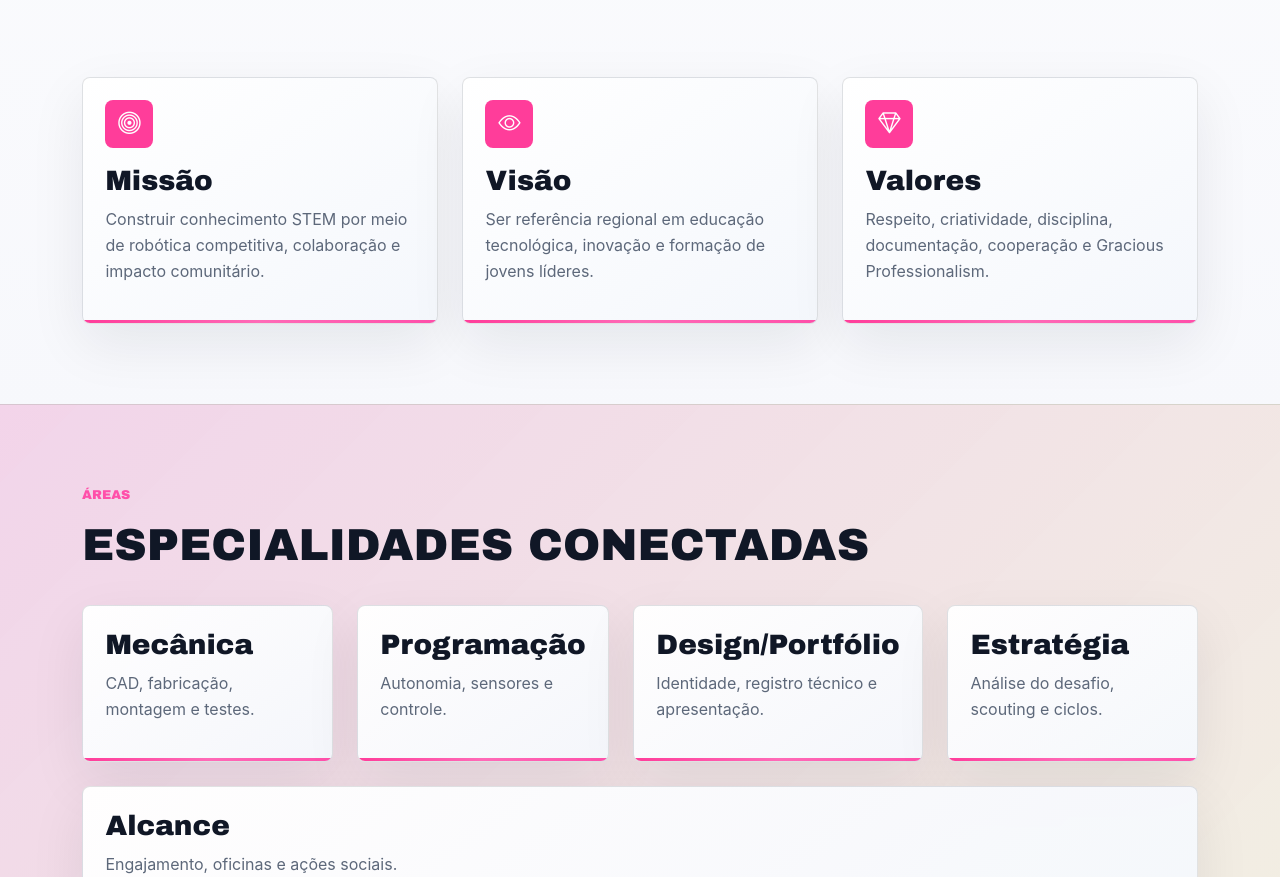
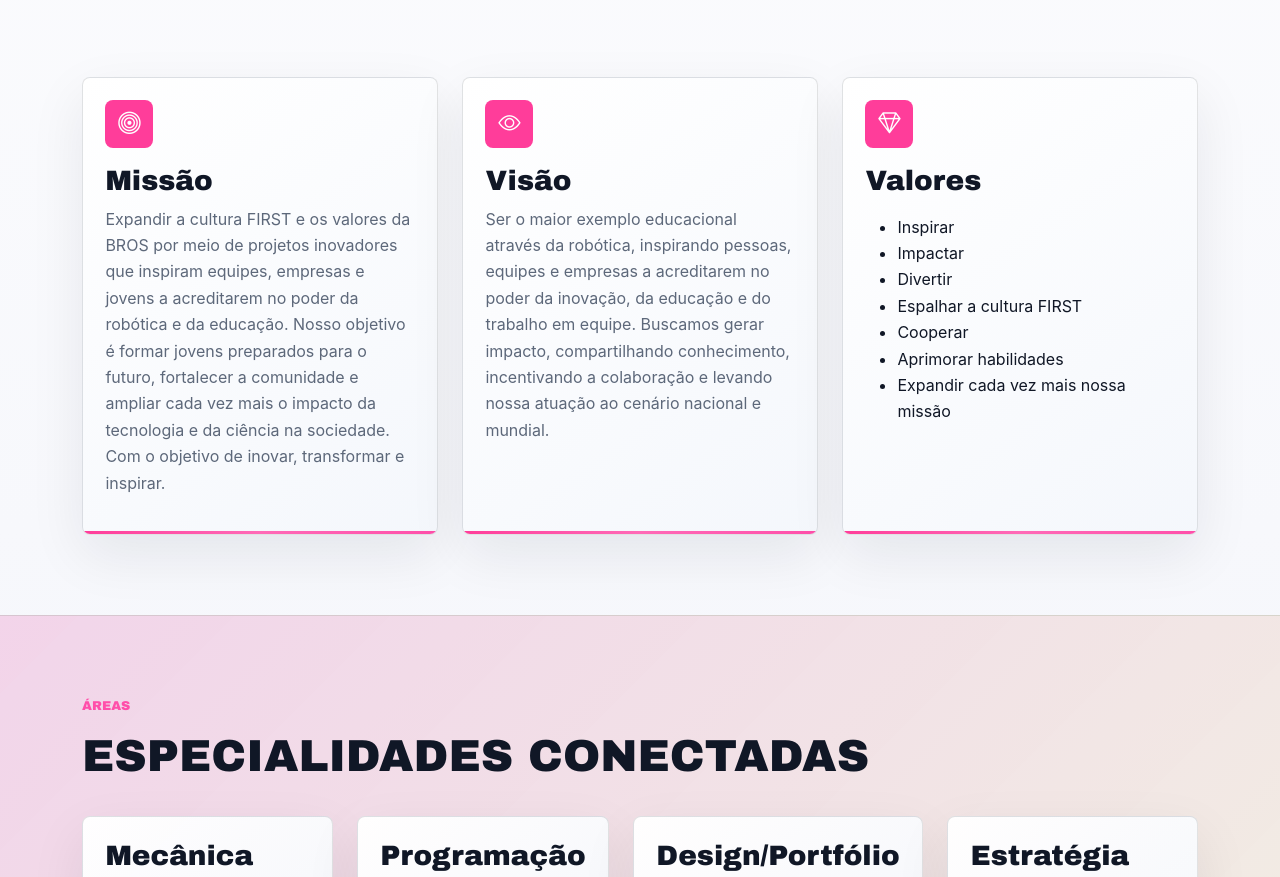
Before and after one commit to TechBrosFTC/site-tech, a plain HTML site: page quem-somos.html in a window 1280 px wide. Shown: the part 936-1813 px from the top of the page. Drawn offline with nearby package versions, Linux system fonts and the light colour scheme; a web font is replaced by a local one.

Commit message:
missao, visao e valores adicionado

```diff
--- a/quem-somos.html
+++ b/quem-somos.html
@@ -17,7 +17,15 @@
   <main>
     <section class="hero hero-small" style="background-image:url('assets/img/quem-somos-hero.png')"><div class="container"><p class="eyebrow">Quem somos</p><h1>TechBros por dentro</h1><p>Uma equipe FTC que transforma curiosidade em robôs, documentação, estratégia e impacto.</p></div></section>
     <section class="section-pad"><div class="container"><div class="row g-5 align-items-center"><div class="col-lg-6"><p class="eyebrow">História</p><h2 class="section-title">Da bancada para a competição.</h2><p>A TechBros #17729 nasceu para reunir estudantes interessados em tecnologia, engenharia e resolução de problemas. Nosso trabalho passa por pesquisa, prototipagem, testes, comunicação e colaboração, sempre com foco em aprender fazendo.</p><p>Substitua este texto pela linha do tempo oficial da equipe, conquistas, integrantes e marcos importantes.</p></div><div class="col-lg-6"><div class="image-frame"><img src="assets/img/equipe-foto.jpg" alt="Foto placeholder da equipe TechBros" loading="lazy"></div></div></div></div></section>
-    <section class="section-pad pt-0"><div class="container"><div class="row g-4"><article class="col-md-4"><div class="tech-card reveal"><span class="icon-box"><i class="bi bi-bullseye"></i></span><h3>Missão</h3><p>Construir conhecimento STEM por meio de robótica competitiva, colaboração e impacto comunitário.</p></div></article><article class="col-md-4"><div class="tech-card reveal"><span class="icon-box"><i class="bi bi-eye"></i></span><h3>Visão</h3><p>Ser referência regional em educação tecnológica, inovação e formação de jovens líderes.</p></div></article><article class="col-md-4"><div class="tech-card reveal"><span class="icon-box"><i class="bi bi-gem"></i></span><h3>Valores</h3><p>Respeito, criatividade, disciplina, documentação, cooperação e Gracious Professionalism.</p></div></article></div></div></section>
+    <section class="section-pad pt-0"><div class="container"><div class="row g-4"><article class="col-md-4"><div class="tech-card reveal"><span class="icon-box"><i class="bi bi-bullseye"></i></span><h3>Missão</h3><p>Expandir a cultura FIRST e os valores da BROS por meio de projetos inovadores que inspiram equipes, empresas e jovens a acreditarem no poder da robótica e da educação. Nosso objetivo é formar jovens preparados para o futuro, fortalecer a comunidade e ampliar cada vez mais o impacto da tecnologia e da ciência na sociedade. Com o objetivo de inovar, transformar e inspirar.</p></div></article><article class="col-md-4"><div class="tech-card reveal"><span class="icon-box"><i class="bi bi-eye"></i></span><h3>Visão</h3><p>Ser o maior exemplo educacional através da robótica, inspirando pessoas, equipes e empresas a acreditarem no poder da inovação, da educação e do trabalho em equipe. Buscamos gerar impacto, compartilhando conhecimento, incentivando a colaboração e levando nossa atuação ao cenário nacional e mundial. </p></div></article><article class="col-md-4"><div class="tech-card reveal"><span class="icon-box"><i class="bi bi-gem"></i></span><h3>Valores</h3><p><ul>
+  <li>Inspirar</li>
+  <li>Impactar</li>
+  <li>Divertir</li>
+  <li>Espalhar a cultura FIRST</li>
+  <li>Cooperar</li>
+  <li>Aprimorar habilidades</li>
+  <li>Expandir cada vez mais nossa missão</li>
+</ul></p></div></article></div></div></section>
     <section class="section-pad cta-band"><div class="container"><p class="eyebrow">Áreas</p><h2 class="section-title">Especialidades conectadas</h2><div class="row g-4 mt-1"><article class="col-md-6 col-lg"><div class="tech-card"><h3>Mecânica</h3><p>CAD, fabricação, montagem e testes.</p></div></article><article class="col-md-6 col-lg"><div class="tech-card"><h3>Programação</h3><p>Autonomia, sensores e controle.</p></div></article><article class="col-md-6 col-lg"><div class="tech-card"><h3>Design/Portfólio</h3><p>Identidade, registro técnico e apresentação.</p></div></article><article class="col-md-6 col-lg"><div class="tech-card"><h3>Estratégia</h3><p>Análise do desafio, scouting e ciclos.</p></div></article><article class="col-md-6 col-lg"><div class="tech-card"><h3>Alcance</h3><p>Engajamento, oficinas e ações sociais.</p></div></article></div></div></section>
     <section class="section-pad"><div class="container text-center"><h2 class="section-title">Quer falar com a equipe?</h2><p>Entre em contato para parcerias, mentorias, eventos e projetos STEM.</p><a class="btn btn-tech" href="mentoria.html#contato">Fale conosco</a></div></section>
   </main>
```
